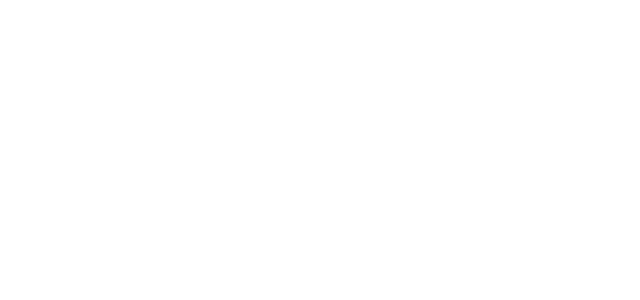
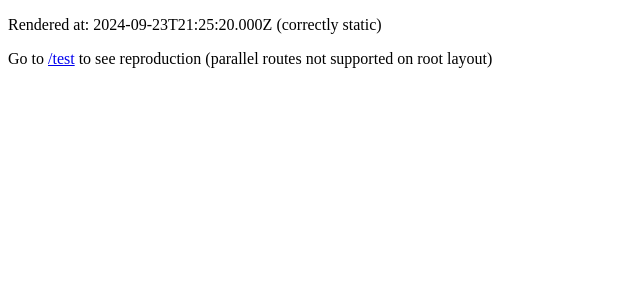
Before and after one commit to tswymer/static-parallel-routes-reproduction, a Next.js app: page / in a window 1280 px wide. Shown: the top 300 px of the page, without its empty margins (0-640 px from the left). Built offline with nearby package versions, Linux system fonts and the light colour scheme.

Commit message:
Created reproduction

```diff
--- a/app/page.tsx
+++ b/app/page.tsx
@@ -1,4 +1,11 @@
-/** Add your relevant code here for the issue to reproduce */
 export default function Home() {
-  return null;
+  const renderTime = new Date().toISOString();
+
+  return (
+    <>
+      <p>Rendered at: {renderTime} (correctly static)</p>
+      Go to <a href="/test">/test</a> to see reproduction (parallel routes not
+      supported on root layout)
+    </>
+  );
 }
```
Also changed, not shown: app/test/@dynamicRoute/page.tsx (added, +15 -0 lines), app/test/@staticRoute/page.tsx (added, +10 -0 lines), app/test/layout.tsx (added, +17 -0 lines), app/test/page.tsx (added, +10 -0 lines), .codesandbox/tasks.json (deleted).
